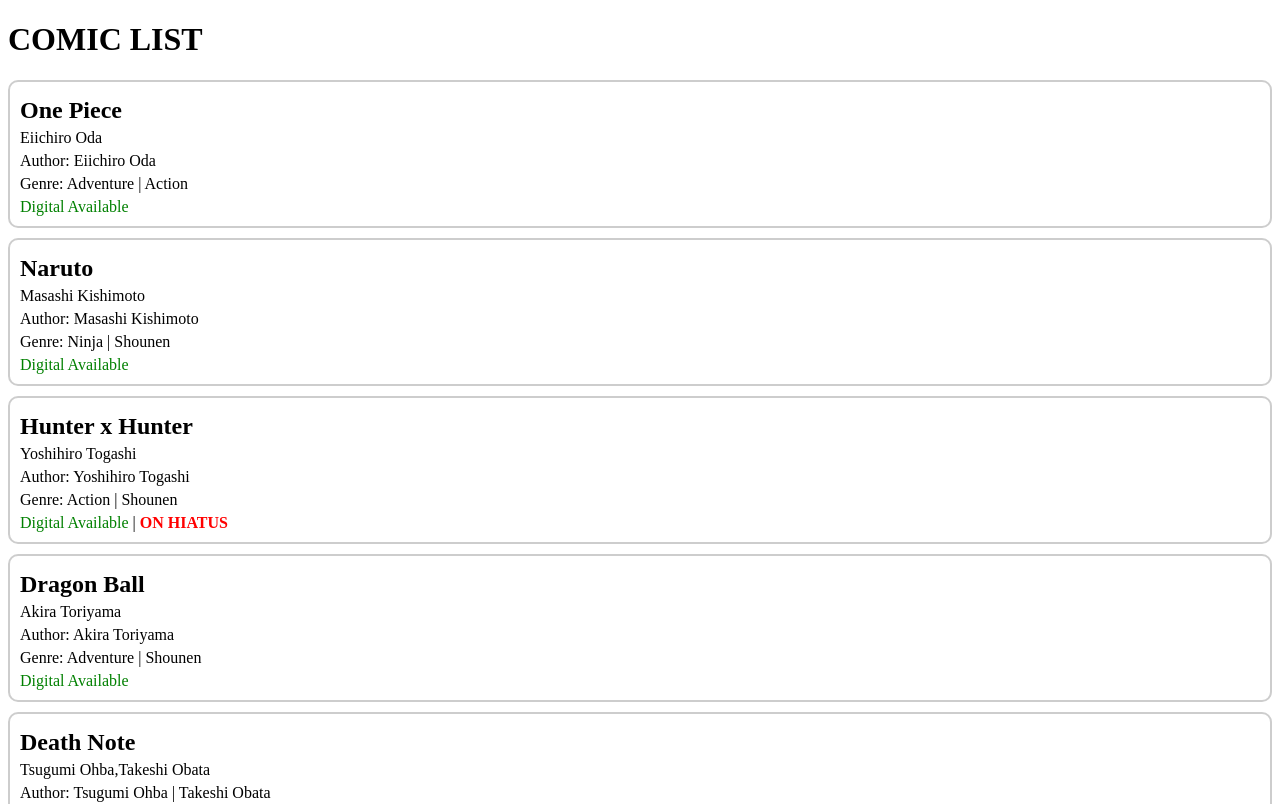
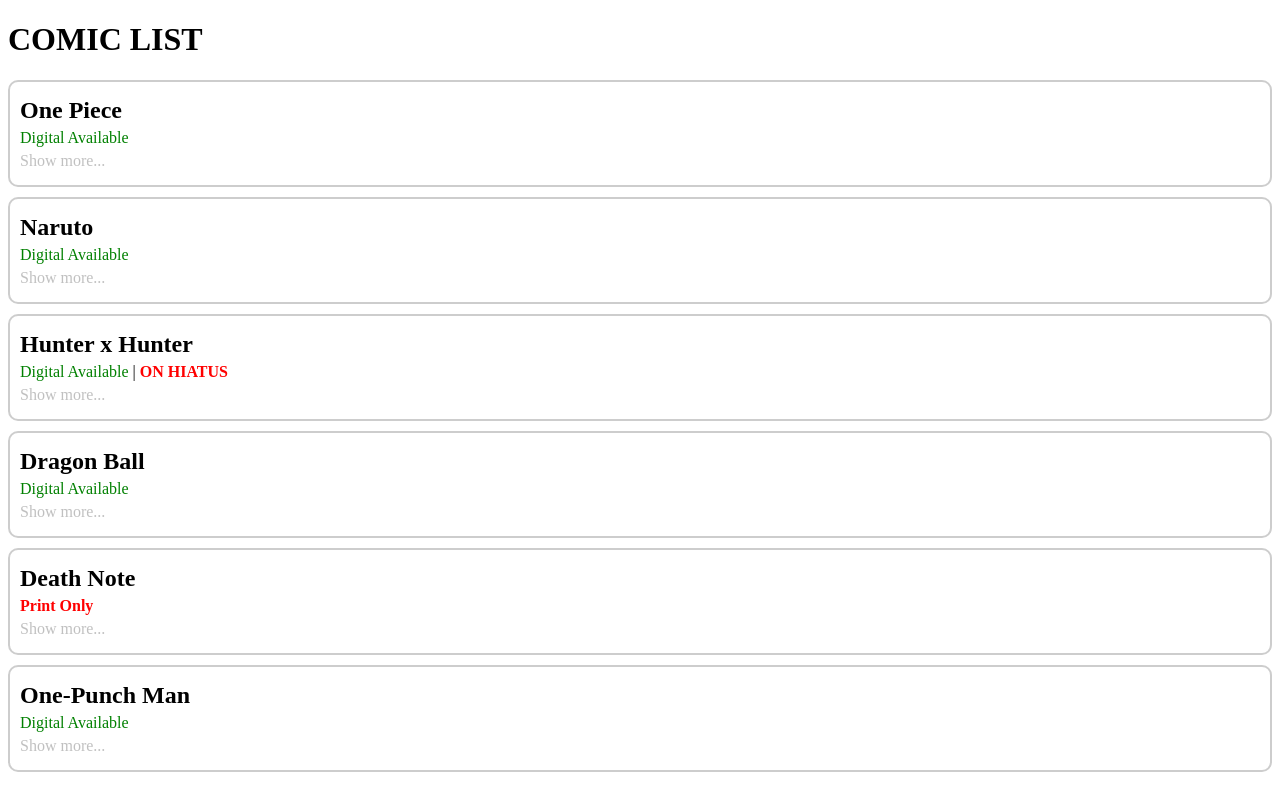
Before and after one commit to tph2026/T-P-Learning-AngularF26, an Angular app: page / in a window 1280 px wide. Shown: the top 804 px of the page. Built offline with nearby package versions, Linux system fonts and the light colour scheme.

Commit message:
ContentEvent onComicOpened

```diff
--- a/src/app/app.ts
+++ b/src/app/app.ts
@@ -1,11 +1,10 @@
 import { Component, signal } from '@angular/core';
 
 import {Comic} from './shared/models/comic';
-import { ComicListItem } from './comic-list-item/comic-list-item';
 import { ComicList } from './comic-list/comic-list';
 
 @Component({
-  imports: [ComicListItem, ComicList],
+  imports: [ComicList],
   selector: 'app-root',
   styleUrl: './app.css',
   templateUrl: './app.html',
--- a/src/app/comic-list-item/comic-list-item.html
+++ b/src/app/comic-list-item/comic-list-item.html
@@ -1,15 +1,17 @@
 <div class="comic-card" (click)="toggle()">
   <h2>{{ comic().title }}</h2>
-  <p>{{ comic().author }}</p>
-  @if (this.opened) {
-    <p>Author: {{ comic().author.join(' | ') }}</p>
-    <p>Genre: {{ comic().genre.join(' | ') }}</p>
-  }
+  <!-- ALTERNATIVE INFO DISPLAY -->
   @switch (comic().digitalAvailable) {
     @case (true) { <span class="availability digital">Digital Available</span> }
     @case (false) { <span class="availability print">Print Only</span> }
     @default { <span class="availability">unknown</span> }
   }
+  <!-- OPTIONAL INFO DISPLAY -->
   @if (comic().isOnHiatus) { <span> | </span><span class="hiatus true">ON HIATUS</span> }
   @else { <span class="hiatus"></span> }
+  <!-- TOGGLE SECTION -->
+  @if (this.expanded) {
+    <p>Author: {{ comic().author.join(' | ') }}</p>
+    <p>Genre: {{ comic().genre.join(' | ') }}</p>
+  } @else { <p style="color: #8888;"> Show more... </p> }
 </div>
--- a/src/app/comic-list-item/comic-list-item.ts
+++ b/src/app/comic-list-item/comic-list-item.ts
@@ -9,9 +9,11 @@
 })
 export class ComicListItem {
   comic = input.required<Comic>();
+  expanded = false;
   opened = output<Comic>();
 
   toggle(): void {
+    this.expanded = !this.expanded;
     this.opened.emit(this.comic());
   }
 }
--- a/src/app/comic-list/comic-list.ts
+++ b/src/app/comic-list/comic-list.ts
@@ -1,4 +1,4 @@
-import { Component } from '@angular/core';
+import {Component} from '@angular/core';
 import { Comic } from '../shared/models/comic';
 import { ComicListItem } from '../comic-list-item/comic-list-item';
 
@@ -67,7 +67,9 @@
     },
   ];
 
-  protected onComicOpened($event: Comic) {
-    console.log('onComicOpened Function');
+  opened = false; // added to remove warning
+  onComicOpened(comic: Comic): void {
+    console.warn("Opened: " + comic.title);
+    this.opened = !this.opened; // added to remove warning
   }
 }
--- /dev/null
+++ b/src/app/on-comic-opened.ts
@@ -0,0 +1,4 @@
+export interface onComicOpened {
+  id: number;
+  action: 'opened' | 'favorite';
+}
```
